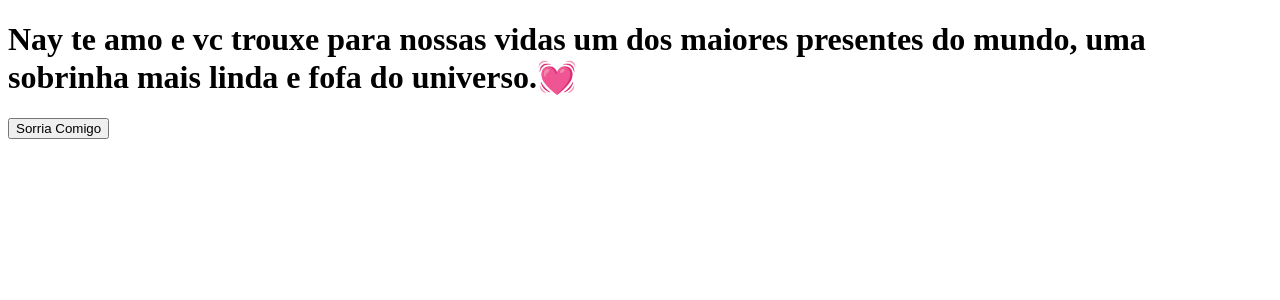
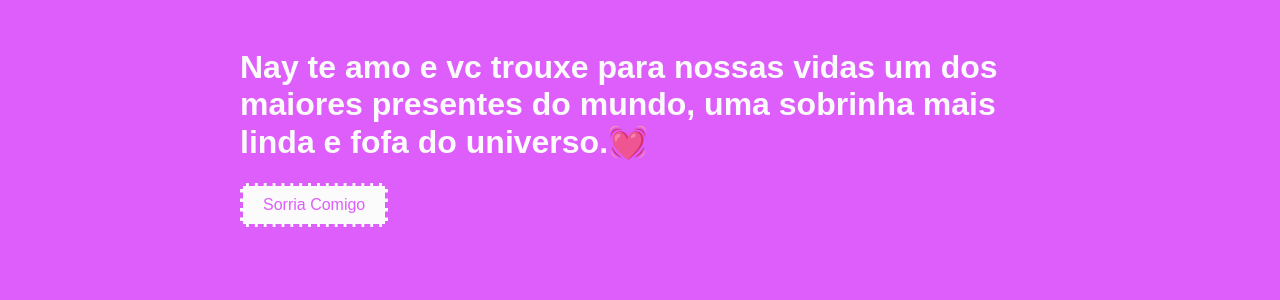
Before and after one commit to Ricardoleaom/clone-tabnews, a Next.js app: page / in a window 1280 px wide. Shown: the top 300 px of the page. Built offline with nearby package versions, Linux system fonts and the light colour scheme.

Commit message:
Testando

```diff
--- /dev/null
+++ b/pages/_app.js
@@ -0,0 +1,6 @@
+import '../pages/style.css';
+import '../public/img/sorriso.jpg';
+
+export default function MyApp({ Component, pageProps }) {
+  return <Component {...pageProps} />;
+}
--- /dev/null
+++ b/pages/style.css
@@ -0,0 +1,21 @@
+body  {
+    background-color: #de5efb;
+    font-family: Arial, sans-serif;
+    color: #fbfbfb;
+}
+
+.container {
+    max-width: 800px;
+    margin: 0 auto;
+    padding: 20px;
+}
+
+button {
+    background-color: #fbfbfb;
+    color: #de5efb;
+    border: none;
+    padding: 10px 20px;
+    font-size: 16px;
+    cursor: pointer;
+    border-style: dashed;
+}
```
Also changed, not shown: public/img/sorriso.jpg (added).
